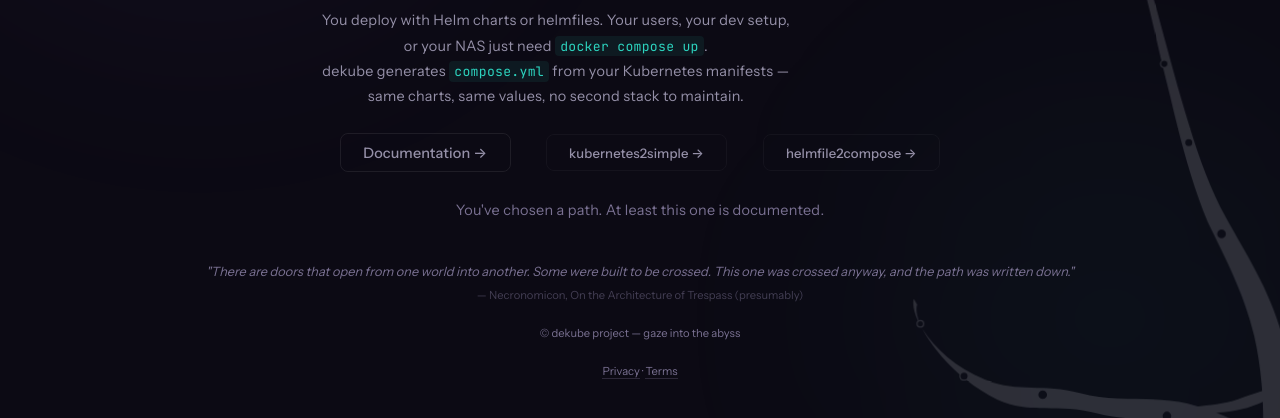
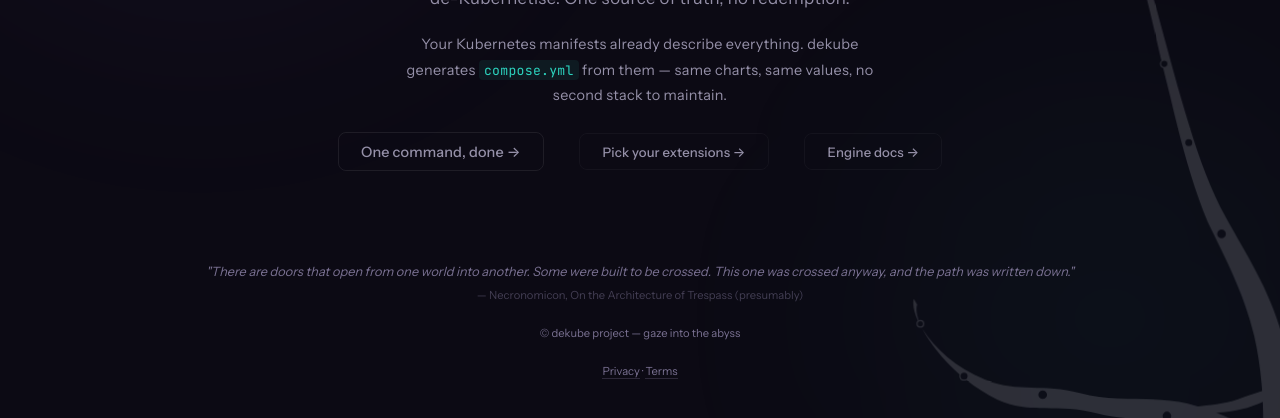
Before and after one commit to dekubeio/dekube.io, a plain HTML site: page index.html in a window 1280 px wide. Shown: the part 382-800 px from the top of the page. Drawn offline with Linux system fonts and the light colour scheme.

Commit message:
docs: reformulate + fix alignment

```diff
--- a/index.css
+++ b/index.css
@@ -55,6 +55,8 @@
   line-height: 1.75;
   color: var(--fg-muted);
   max-width: 480px;
+  margin-left: auto;
+  margin-right: auto;
 }
 
 /* --- quote (easter egg) --- */
--- a/index.html
+++ b/index.html
@@ -67,16 +67,14 @@
     <h1><span class="de">de</span>kube</h1>
     <p>de-Kubernetise. One source of truth, no redemption.</p>
     <p class="desc">
-      You deploy with Helm charts or helmfiles. Your users, your dev setup, or your NAS
-      just need <code>docker compose up</code>.<br/>
-      dekube generates <code>compose.yml</code> from your Kubernetes manifests —
+      Your Kubernetes manifests already describe everything.
+      dekube generates <code>compose.yml</code> from them —
       same charts, same values, no second stack to maintain.
     </p>
 
-    <a class="cta" href="https://docs.dekube.io" target="_blank">Documentation &rarr;</a>
-    <a class="cta cta--secondary" href="https://k2s.dekube.io">kubernetes2simple &rarr;</a>
-    <a class="cta cta--secondary" href="https://helmfile2compose.dekube.io">helmfile2compose &rarr;</a>
-    <p class="sub">You've chosen a path. At least this one is documented.</p>
+    <a class="cta" href="https://k2s.dekube.io">One command, done &rarr;</a>
+    <a class="cta cta--secondary" href="https://helmfile2compose.dekube.io">Pick your extensions &rarr;</a>
+    <a class="cta cta--secondary" href="https://docs.dekube.io" target="_blank">Engine docs &rarr;</a>
   </div>
 </main>
 
```
